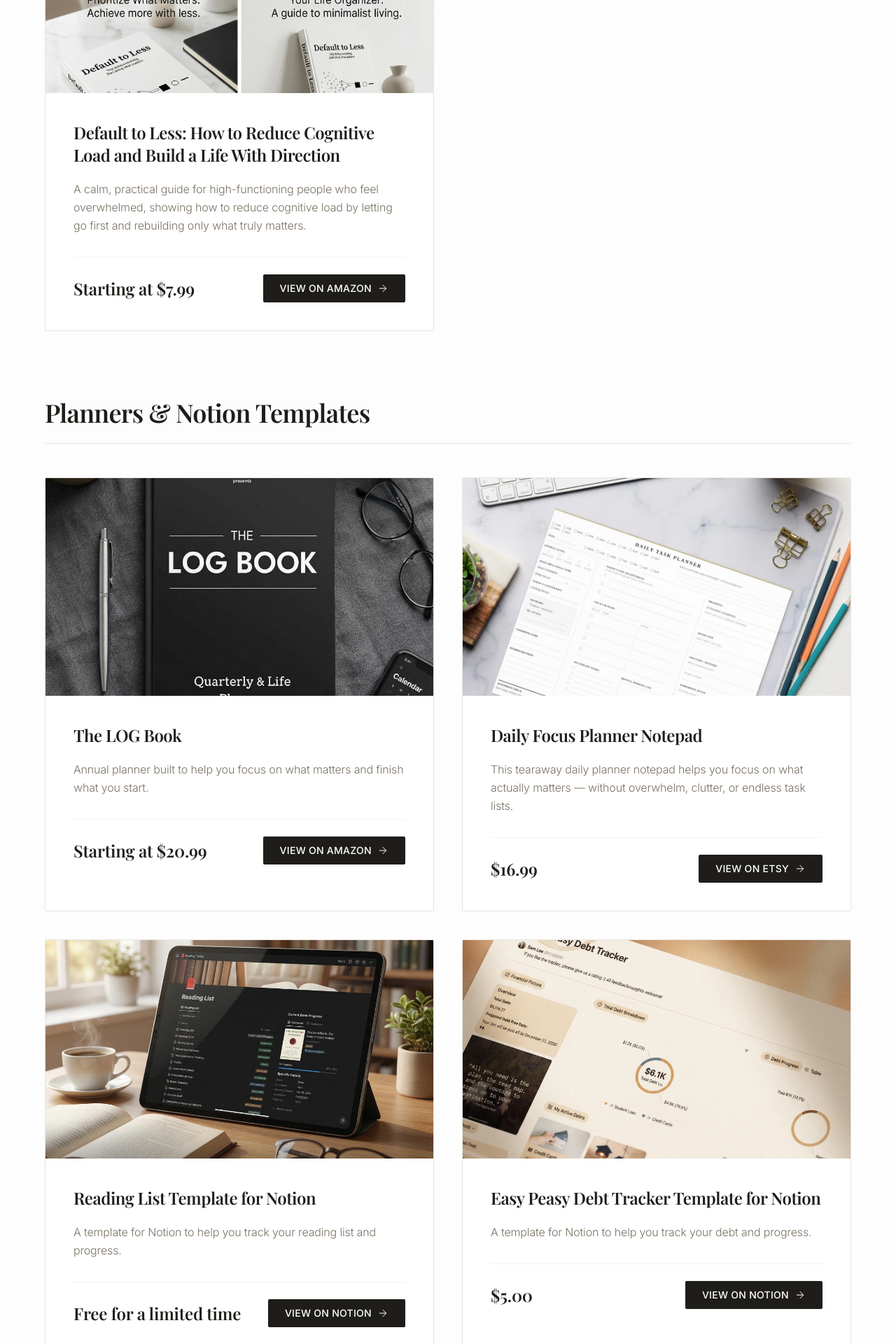
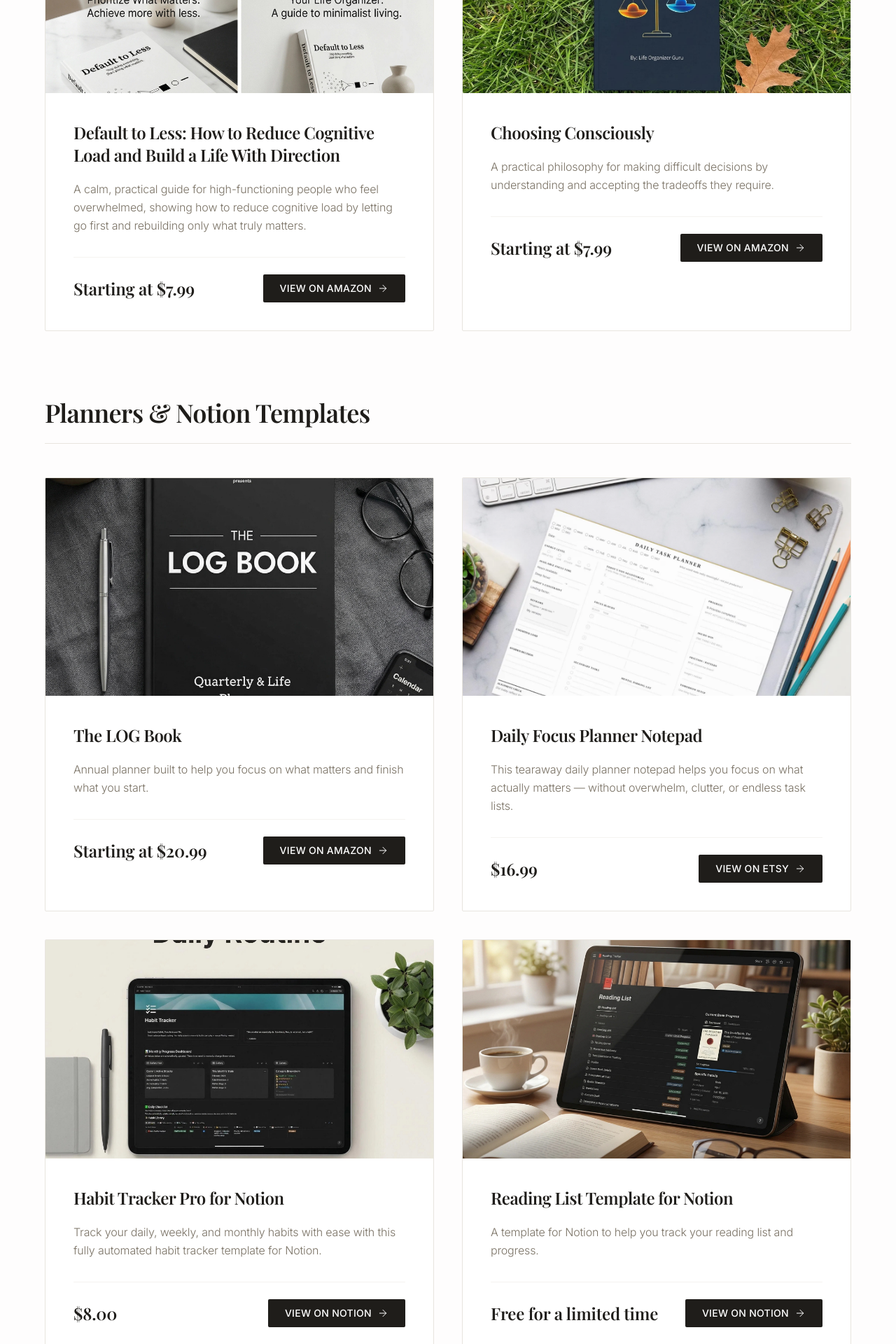
Before and after one commit to snlee159/life-organizer-guru, a React (Vite) app: page /products in a window 1280 px wide. Shown: the part 1660-3580 px from the top of the page at 70% size. Built offline with nearby package versions, Linux system fonts and the light colour scheme; no server answers.

Commit message:
added new notion template and book

```diff
--- a/src/pages/Products.tsx
+++ b/src/pages/Products.tsx
@@ -31,6 +31,15 @@ export default function Products() {
           platform: "Amazon",
           image: "/images/default-to-less.png",
         },
+        {
+          title: "Choosing Consciously",
+          description:
+            "A practical philosophy for making difficult decisions by understanding and accepting the tradeoffs they require.",
+          price: "Starting at $7.99",
+          url: "https://www.amazon.com/dp/B0GNBYTVQQ",
+          platform: "Amazon",
+          image: "/images/choosing-consciously.png",
+        },
       ],
     },
     {
@@ -53,6 +62,15 @@ export default function Products() {
           url: "https://www.etsy.com/listing/4455909723/daily-focus-planner-notepad-minimalist",
           platform: "Etsy",
           image: "/images/daily-focus-planner-notepad.png",
+        },
+        {
+          title: "Habit Tracker Pro for Notion",
+          description:
+            "Track your daily, weekly, and monthly habits with ease with this fully automated habit tracker template for Notion.",
+          price: "$8.00",
+          url: "https://www.notion.com/templates/habit-tracker-pro-smart-cadence-system?indexHtmlPath=index-web-en-US-089ead1660b49128",
+          platform: "Notion",
+          image: "/images/habit-tracker-pro-template.png",
         },
         {
           title: "Reading List Template for Notion",
```
Also changed, not shown: public/images/choosing-consciously.png (added), public/images/habit-tracker-pro-template.png (added).
